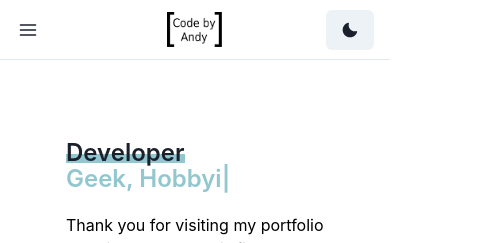
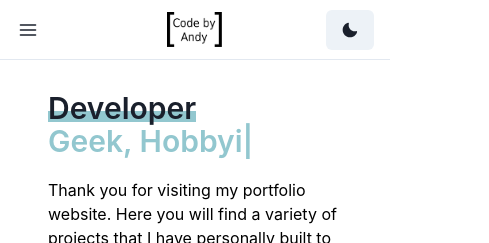
Before and after one commit to ajmeier29/portfolio-app, a Next.js app: page / in a window 390 px wide. Shown: the top 243 px of the page, 489 px wide, since content can reach past the window. Built offline with nearby package versions, Linux system fonts and the light colour scheme.

Commit message:
Fixed padding on mobile

```diff
--- a/src/components/Hero.tsx
+++ b/src/components/Hero.tsx
@@ -53,14 +53,14 @@ export default function Hero() {
       <Stack
         align={'center'}
         spacing={{ base: 8, md: 10 }}
-        py={{ base: 20, md: 28 }}
-        px={{ base: 50, lg: 70 }}
+        py={{ base: 8, md: 28 }}
+        px={{ base: 8, lg: 70 }}
         direction={{ base: 'column', md: 'row' }}>
         <Stack flex={1} spacing={{ base: 5, md: 10 }}>
           <Heading
             lineHeight={1.1}
             fontWeight={600}
-            fontSize={{ base: '2xl', sm: '4xl', lg: '5xl' }}>
+            fontSize={{ base: '3xl', sm: '4xl', lg: '5xl' }}>
             <Text
               as={'span'}
               position={'relative'}
```
